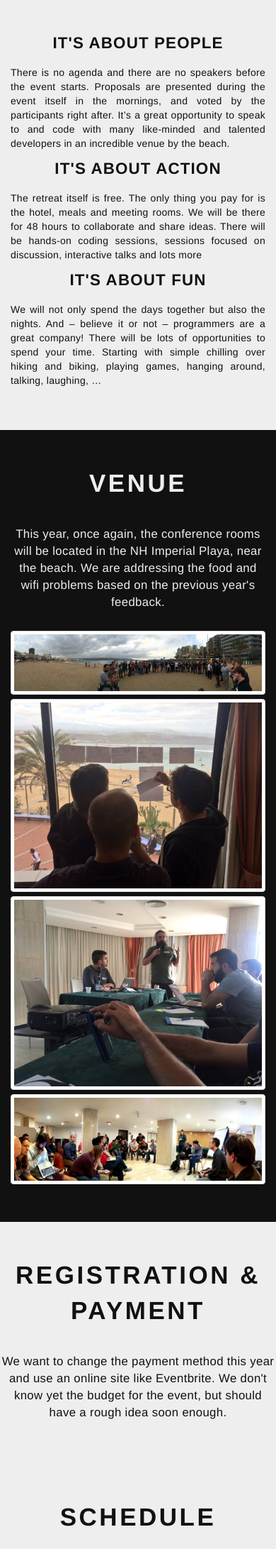
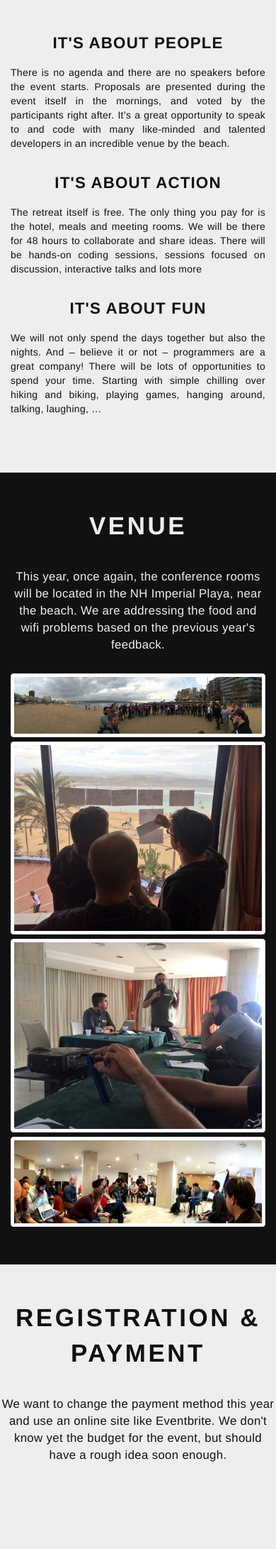
Before and after one commit to Suui/Socracan, a Jekyll site: the page built from home.html, in a window 390 px wide. Shown: the part 962-3145 px from the top of the page at 71% size. Built offline with Jekyll 4.4.1, drawn with Linux system fonts in a browser that asks for light colours.

Commit message:
Some padding under the paragraphs of the about for look & feel

```diff
--- a/css/home.css
+++ b/css/home.css
@@ -98,3 +98,11 @@
 #organization img {
     height: 120px;
 }
+
+
+@media screen and (max-width: 768px) {
+
+    #about p {
+        padding-bottom: 20px;
+    }
+}
```
